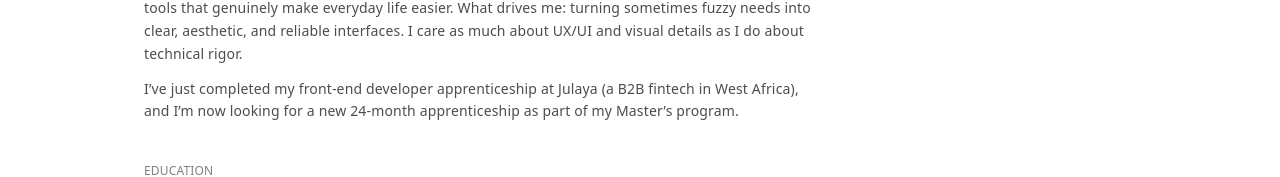
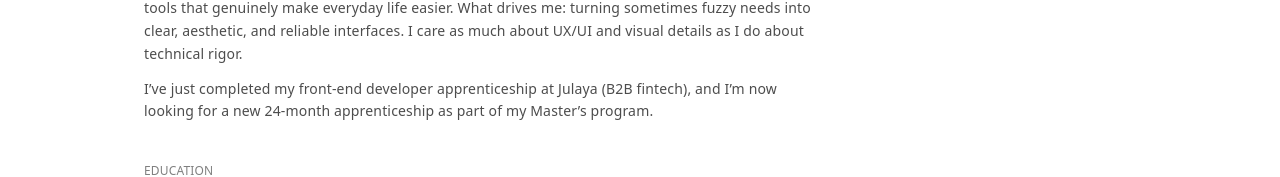
Before and after one commit to thaliawoods/portfolio-thalia, a Next.js app: page /en/info in a window 1280 px wide. Shown: the part 300-477 px from the top of the page. Built offline with nearby package versions, Linux system fonts and the light colour scheme.

Commit message:
update text

```diff
--- a/src/app/[locale]/info/page.tsx
+++ b/src/app/[locale]/info/page.tsx
@@ -56,7 +56,7 @@ export default async function InfoPage({
           about2:
             "After several years working in hospitality, retail, and the social sector, I wanted to build useful digital tools that genuinely make everyday life easier. What drives me: turning sometimes fuzzy needs into clear, aesthetic, and reliable interfaces. I care as much about UX/UI and visual details as I do about technical rigor.",
           about3:
-            "I’ve just completed my front-end developer apprenticeship at Julaya (a B2B fintech in West Africa), and I’m now looking for a new 24-month apprenticeship as part of my Master’s program.",
+            "I’ve just completed my front-end developer apprenticeship at Julaya (B2B fintech), and I’m now looking for a new 24-month apprenticeship as part of my Master’s program.",
 
           eduTitle: "EDUCATION",
           edu1a: "Ada Tech School — RNCP Level VI (Bachelor)",
```
